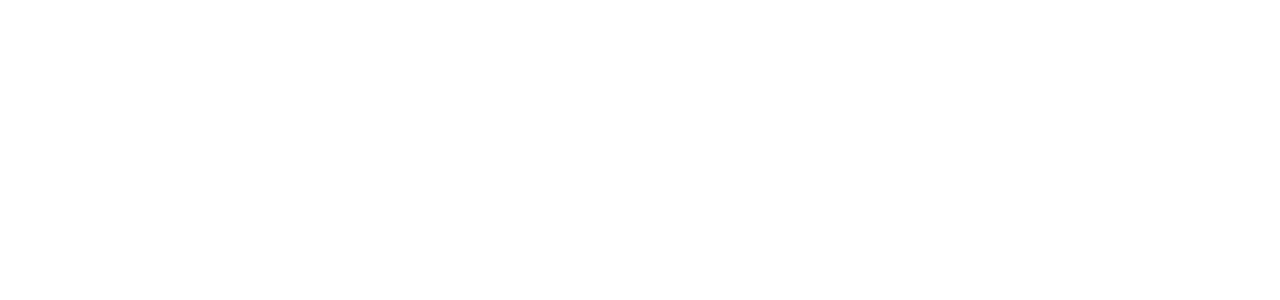
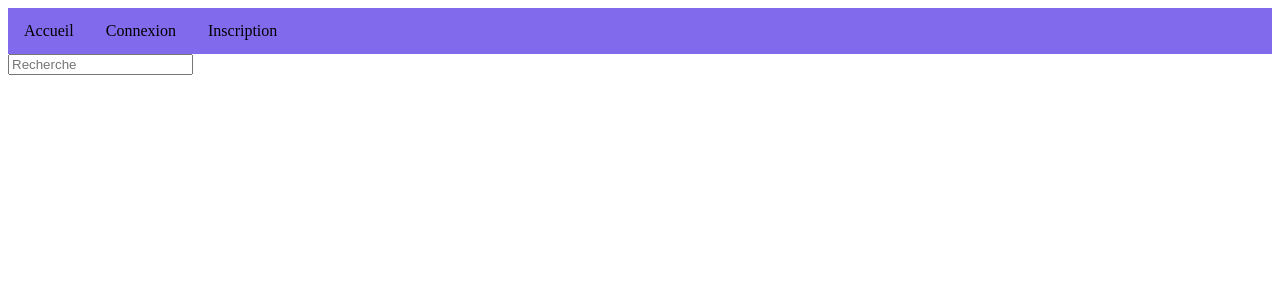
Before and after one commit to grassi-andre/autocompletion, a PHP site: page / in a window 1280 px wide. Before the commit the part shown is empty. Shown: the top 300 px of the page. Run offline with PHP 8.4, Linux system fonts and the light colour scheme.

Commit message:
ajout html

```diff
--- /dev/null
+++ b/elements/header.php
@@ -0,0 +1,34 @@
+<link rel="stylesheet" href="style/header.css">
+
+
+
+
+    <ul class="header-ul">
+
+        <li class="header-li"><a href="index.php">Accueil</a></li>
+
+
+                    <?php if(!isset($_SESSION['id'])) {?>
+
+
+                        <li class="header-li"><a href="connexion.php">Connexion</a></li>
+                        <li class="header-li"><a href="inscription.php">Inscription</a></li>
+
+
+
+
+                    <?php }
+
+
+
+
+                    else{?>
+                        <li class="header-li"><a href="planning.php">Calendrier</a></li>
+                        <li class="header-li"><a href="profil.php">Modifier Mon profil</a></li>
+                        <li class="header-li" style="float:right"><a class="active" href="deconnexion.php">Deconnexion</a></li>
+
+                    <?php }?>
+
+
+
+    </ul class="header-ul">
--- a/index.php
+++ b/index.php
@@ -7,6 +7,25 @@
     <title>accueil</title>
 </head>
 <body>
+    <header>
+        <?php
+            require('elements/header.php');
+        ?>
+    </header>
 
+    <main>
+        <input id="barreDeRecherche" onkeyup="search_soda()" type="text"
+        name="recherche" placeholder="Recherche">
+    </main>
+
+
+
+
+
+
+
+    <footer>
+
+    </footer>
 </body>
 </html>
--- /dev/null
+++ b/style/header.css
@@ -0,0 +1,28 @@
+/*  HEADER  */
+
+
+
+.header-ul {
+    list-style-type: none;
+    margin: 0;
+    padding: 0;
+    overflow: hidden;
+    background-color: #826AED;
+  }
+
+  .header-li {
+    float: left;
+  }
+
+  .header-li a{
+    display: block;
+    color: black;
+    text-align: center;
+    padding: 14px 16px;
+    text-decoration: none;
+  } */
+
+  /* Pour changer la couleur de la navbar quand on passe la souris  */
+  .header-li a:hover {
+    background-color: #C879FF;
+  }
```
Also changed, not shown: elements/footer.php (added), style/footer.css (added), style/index.css (added).
